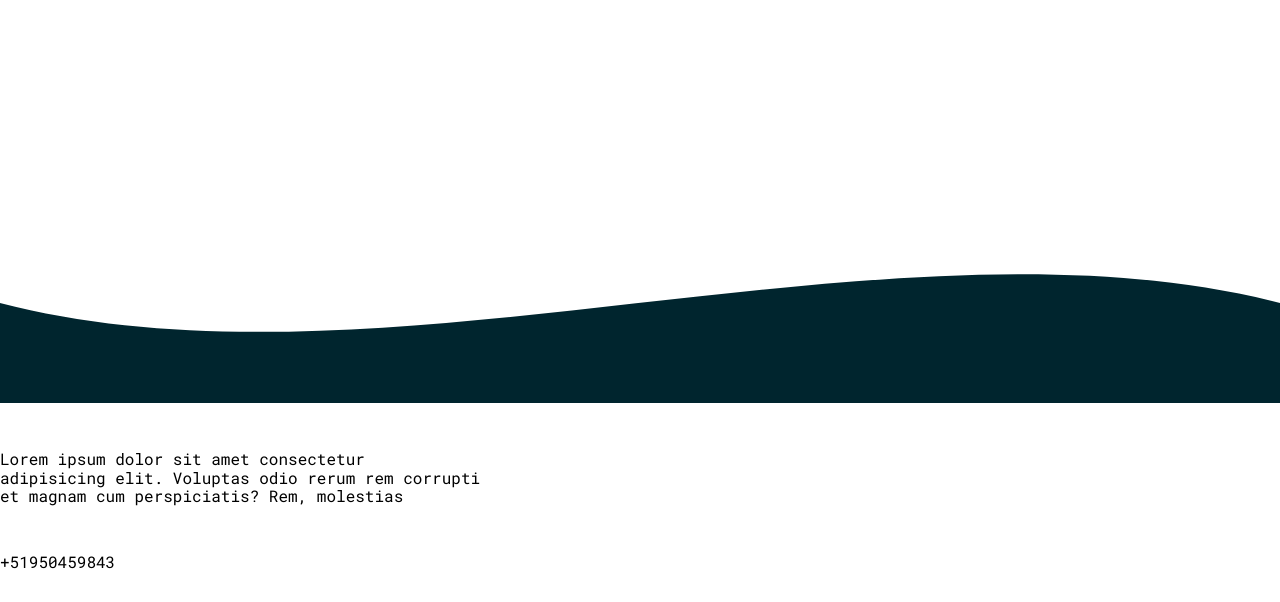
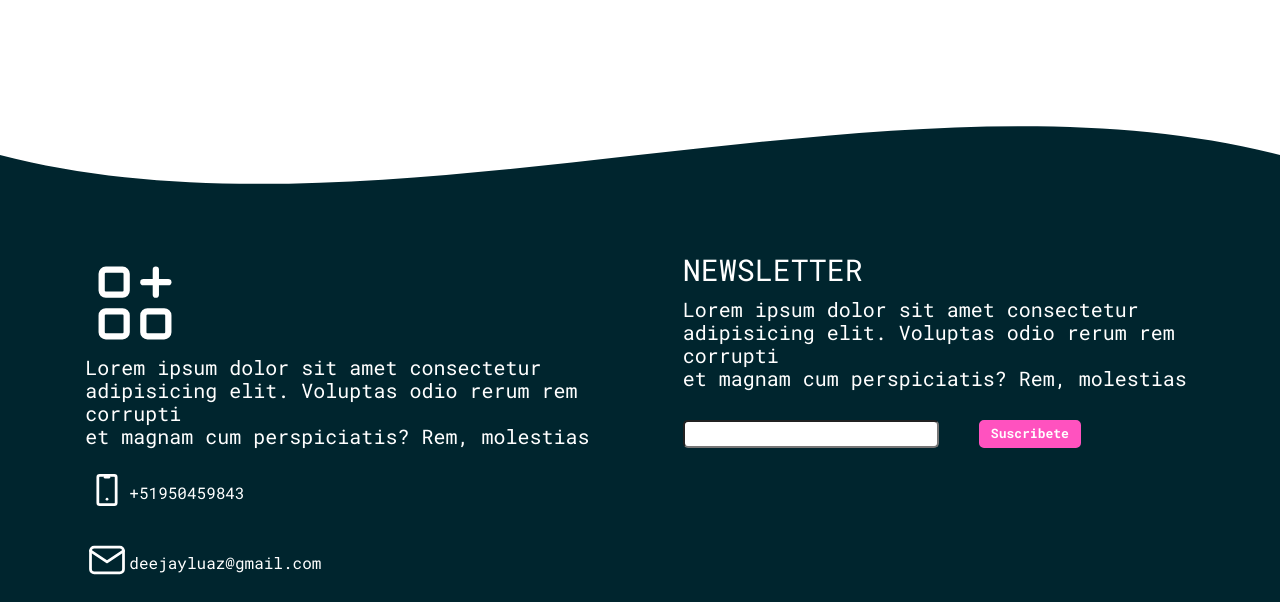
Before and after one commit to IsaacAaron24/landing, a plain HTML site: page index.html in a window 1280 px wide. Shown: the part 3277-3879 px from the top of the page. Drawn offline with Linux system fonts and the light colour scheme.

Commit message:
Footer CSS

```diff
--- a/css/style.css
+++ b/css/style.css
@@ -179,6 +179,84 @@ main{
     font-size: 18px;
     font-weight: bold;
 }
+
+
+/*FOOTER*/
+footer {
+    background-color:#00252e;
+    width: 100%;
+    height: 50rem;
+    position:relative;
+}
+.svg-style{
+    width: 100%;
+    position: absolute;
+    top:-148px;
+}
+.container-footer{
+    max-width: 1440px;
+    margin: 0 auto;
+    width: 100%;
+    height: 80%;
+    display: flex;
+    justify-content:space-evenly;
+}
+.card-footer{
+    width: 40%;
+}
+.card-footer>svg{
+    width:100px;
+    height:100px;
+}
+.text-footer{
+    color: white;
+    font-size: 20px;
+}
+.service{
+    display: flex;
+    margin-top: 2rem;
+}
+.service>p{
+    color: white;
+    line-height: 5rem;
+}
+.social{
+    margin-top: 2rem;
+}
+.tittle-footer{
+    color:white;
+    text-transform: uppercase;
+    margin-bottom: 1rem;
+    font-size: 30px;
+}
+.text-footer-ultimate{
+    color: white;
+    margin-bottom: 3rem;
+    font-size: 20px;
+}
+.search{
+    display: flex;
+}
+.search>input{
+    width: 50%;
+    height: 2.8rem;
+    margin-right: 4rem;
+    border-radius: 5px 5px 5px 5px;
+}
+.search>button{
+    height: 2.8rem;
+    width:20%;
+    background-color:#ff52bf;
+    border: 3px solid #ff52bf;
+    border-radius: 5px 5px 5px 5px;
+    color:var(--color1);
+    color: white;
+    cursor: pointer;
+    font-size: 13px;
+    font-weight: bold;
+}
+
+
 
 
 
```
